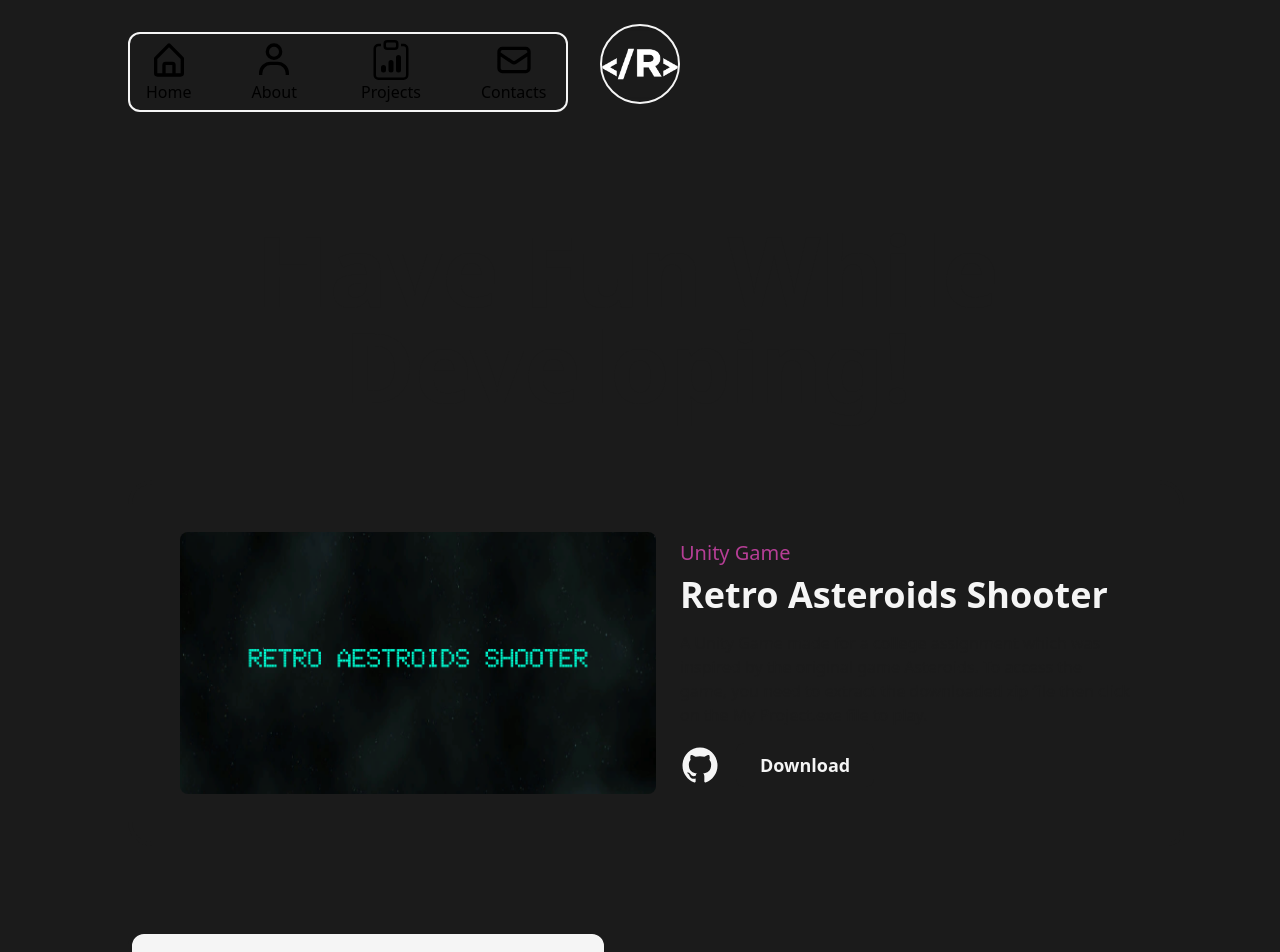
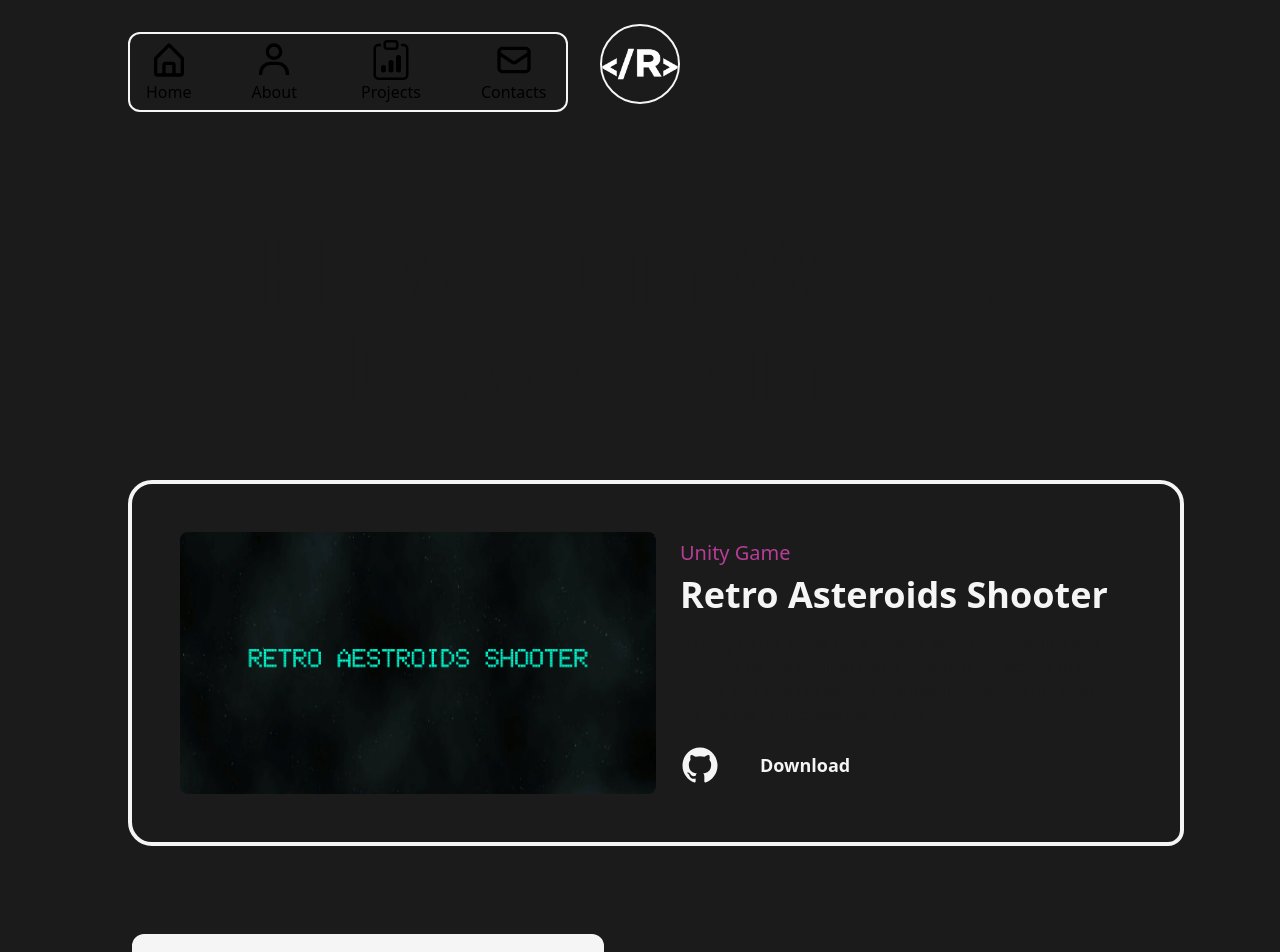
Before and after one commit to MonsieurR05/Portfolio, a Next.js app: page /project in a window 1280 px wide. Shown: the top 952 px of the page. Built offline with nearby package versions, Linux system fonts and the light colour scheme.

Commit message:
Update project.js

```diff
--- a/src/pages/project.js
+++ b/src/pages/project.js
@@ -15,7 +15,7 @@ import TextAnimation from "@/components/TextAnimation";
 const BigProject = ({ type, title, summary, img, link, github }) => {
   return (
     <article className="w-full flex items-center justify-between relative  rounded-br-2xl
-        rounded-3xl border-4 border-solid border-dark  p-12 dark:bg-dark dark:border-light
+        rounded-3xl border-4 border-solid border-dark  p-12 border-light
         lg:flex-col lg:p-8 xs:rounded-2xl xs:rounded-br-3xl xs:p-4">
       <div className="w-1/2 overflow-hidden rounded-lg lg:w-full">
         <Image
```
